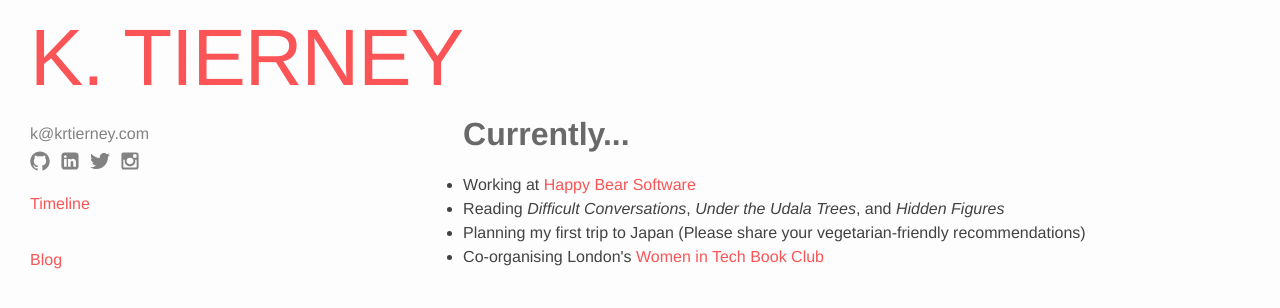
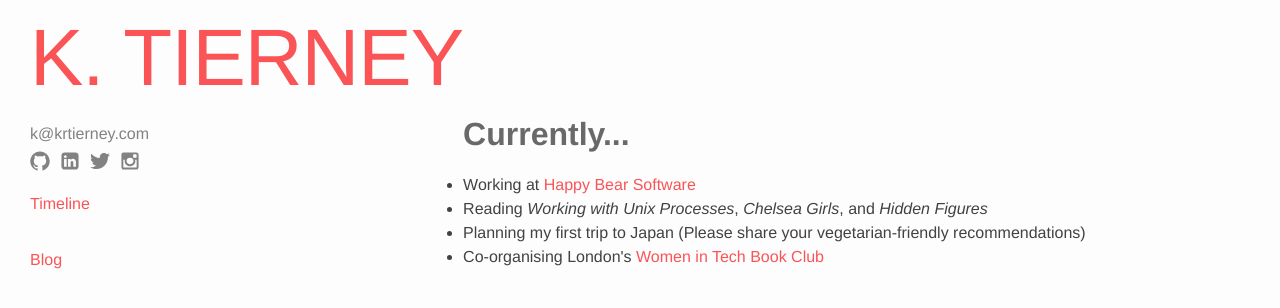
Before and after one commit to krtierney/krtierney.github.io, a Jekyll site: the page built from index.md, in a window 1280 px wide. Shown: the top 308 px of the page. Built offline with Jekyll 4.4.1, drawn with Linux system fonts in a browser that asks for light colours.

Commit message:
Updating current activities

```diff
--- a/_layouts/home.html
+++ b/_layouts/home.html
@@ -7,8 +7,7 @@ layout: default
   <h1>Currently...</h1>
   <ul>
     <li>Working at <a href="https://www.happybearsoftware.com">Happy Bear Software</a></li>
-    <li>Reading <em>Difficult Conversations</em>, <em>Under the Udala
-        Trees</em>, and <em>Hidden Figures</em></li>
+    <li>Reading <em>Working with Unix Processes</em>, <em>Chelsea Girls</em>, and <em>Hidden Figures</em></li>
     <li>Planning my first trip to Japan (Please share your vegetarian-friendly
       recommendations)</li>
     <li>Co-organising London's <a href="https://www.meetup.com/Women-in-Tech-Book-Club/">Women in Tech Book Club</a></li>
```
